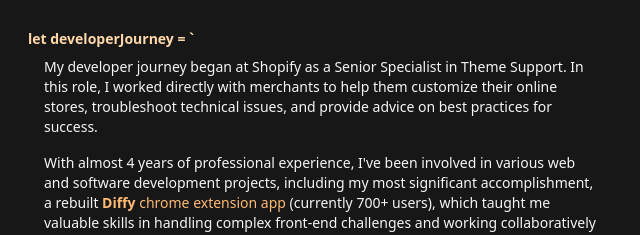
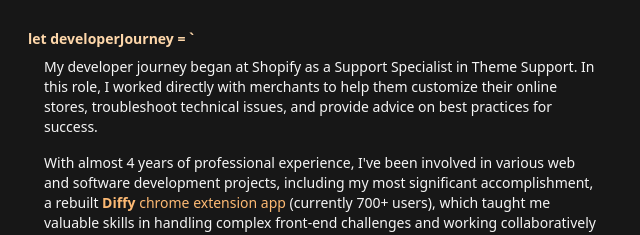
Before and after one commit to joeyschuster/joeyschuster.github.io, a plain HTML site: page index.html in a window 1280 px wide. Shown: the part 215-450 px from the top of the page, 636-1276 px from the left. Drawn offline with nearby package versions, Linux system fonts and the light colour scheme.

Commit message:
Title correction

```diff
--- a/index.html
+++ b/index.html
@@ -49,7 +49,7 @@
 
           <p class="font-bold text-orange-200 mb-2">let developerJourney = `</p>
           <div class="pl-4 mb-2">
-            <p class="mb-4">My developer journey began at Shopify as a Senior Specialist in Theme Support. In this role,
+            <p class="mb-4">My developer journey began at Shopify as a Support Specialist in Theme Support. In this role,
               I worked directly with merchants to help them customize their online stores, troubleshoot technical
               issues,
               and provide advice on best practices for success.</p>
```
